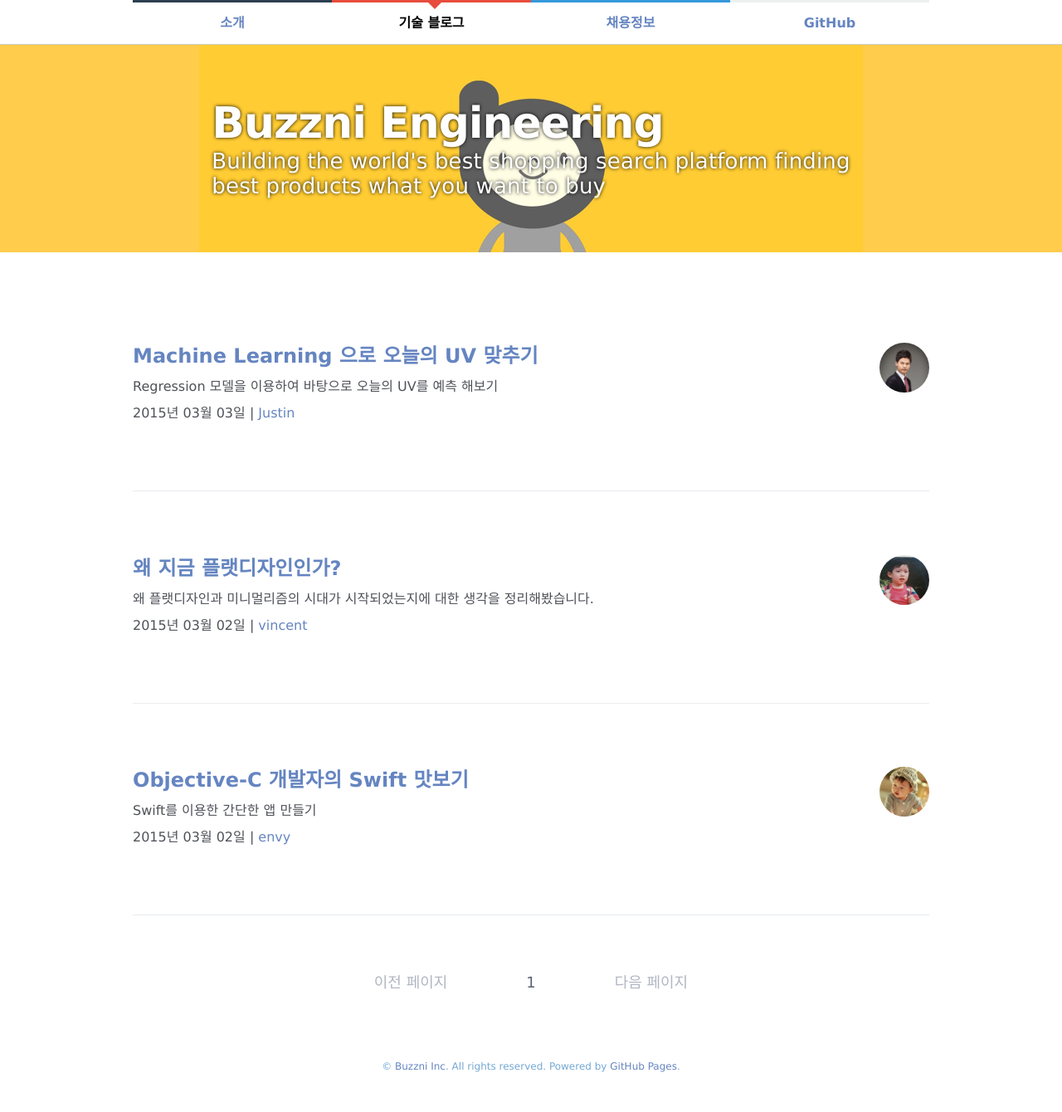
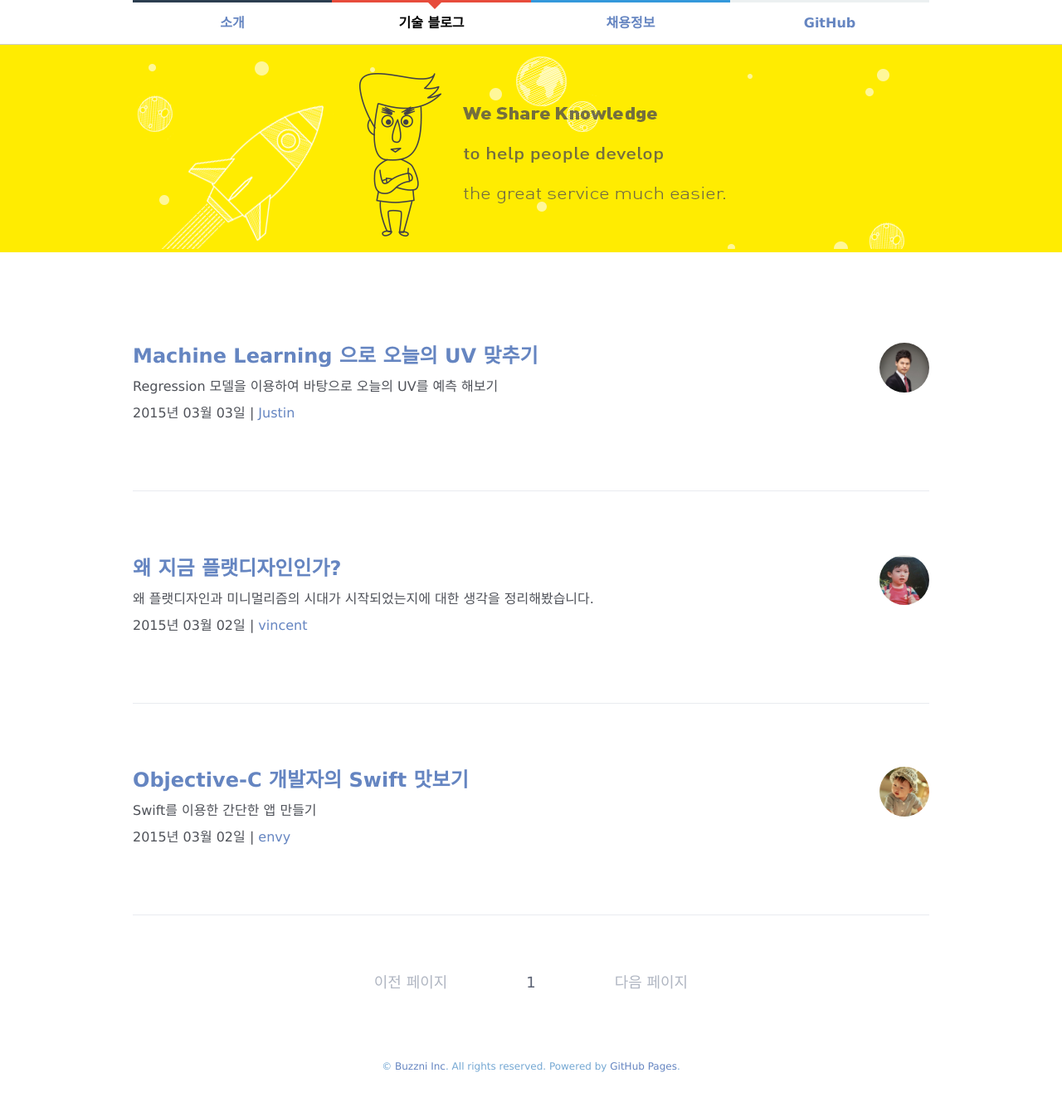
Before and after one commit to kjisoo/buzzni.github.com, a Jekyll site: the page built from index.html, in a window 1280 px wide. Shown: the whole page at 83% size. Built offline with Jekyll 4.4.1, drawn with Linux system fonts in a browser that asks for light colours; nearby versions of some CDN libraries.

Commit message:
상단 헤더 이미지 수정

```diff
--- a/_layouts/page.html
+++ b/_layouts/page.html
@@ -5,7 +5,9 @@
 <header>
 
     <div class="container">
-        {% if 'jobs.md' == page.path %}
+        {% if 'about.html' == page.path %}
+            <div class="bg about"></div>
+        {% else %}{% if 'jobs.md' == page.path %}
             <div class="bg jobs"></div>
         {% else %}
             <div class="bg"></div>
@@ -22,7 +24,7 @@
                     </div>
                 </div>
             </div>
-        {% endif %}
+        {% endif %}{% endif %}
     </div>
 
 </header>
--- a/_sass/_layout.scss
+++ b/_sass/_layout.scss
@@ -119,10 +119,14 @@
         -moz-background-size: cover;
         -o-background-size: cover;
         background-size: cover;
-        background: url(/images/header-bg.png) center center no-repeat #FFCC4B;
+        background: url(/images/blog-bg.png) center center no-repeat #FFEC01;
 
         &.jobs {
-            background: url(/images/jobs-bg.png) center center no-repeat #265091;
+            background: url(/images/jobs-bg.png) center center no-repeat #FFEC01;
+        }
+
+        &.about {
+            background: url(/images/about-bg.png) center center no-repeat #FFEC01;
         }
     }
 
--- a/index.html
+++ b/index.html
@@ -7,19 +7,6 @@
 
     <div class="container">
         <div class="bg"></div>
-        <div class="wrapper">
-            <div class="table">
-                <div class="row">
-                    <h1> Buzzni Engineering </h1>
-                </div>
-                <div class="row">
-                    <p>
-                        Building the world's best shopping search platform finding<br/>
-                        best products what you want to buy
-                    </p>
-                </div>
-            </div>
-        </div>
     </div>
 
 </header>
```
Also changed, not shown: images/about-bg.png (added), images/blog-bg.png (added), images/header-bg.png (deleted), images/jobs-bg.png.
